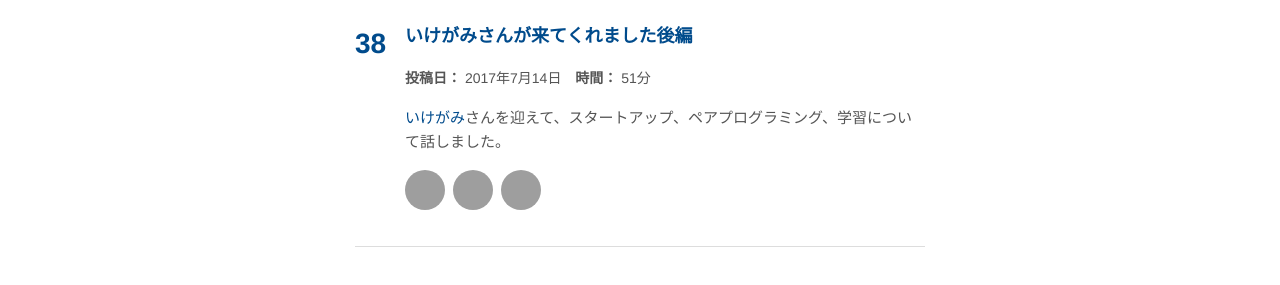
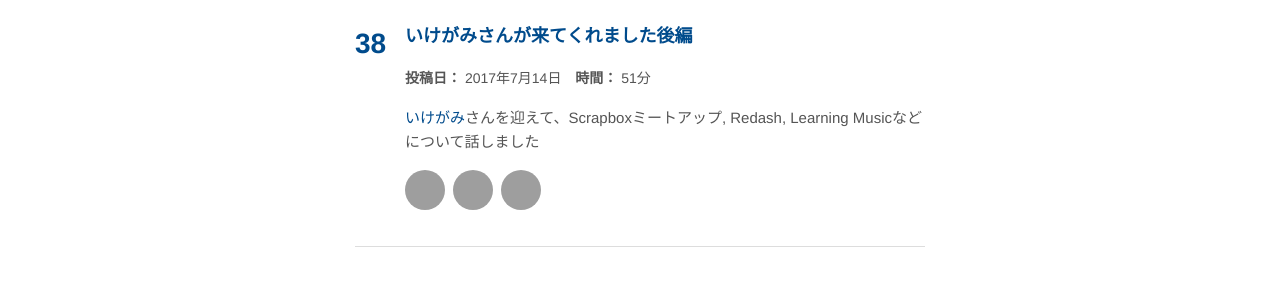
Before and after one commit to kumocast/kumocast.github.io, a Jekyll site: the page built from index.html, in a window 1280 px wide and 900 px high. Shown: the part 426-711 px from the top of the window. Built offline with Jekyll 4.4.1, drawn with Linux system fonts in a browser that asks for light colours; nearby versions of some CDN libraries; grey boxes are pictures that could not be loaded.

Commit message:
お品書き更新

```diff
--- a/_posts/2017-07-14-ikegami-part2.md
+++ b/_posts/2017-07-14-ikegami-part2.md
@@ -5,7 +5,7 @@ date: 2017-07-14 00:00:00
 duration: 51分
 members: ['keicoro', 'gaaamii', 'karur4n']
 audio: http://kumocast.jp/audios/38.mp3
-description: <a href="https://scrapbox.io/kimaben/keicoro" target="blank">いけがみ</a>さんを迎えて、スタートアップ、ペアプログラミング、学習について話しました。
+description: <a href="https://scrapbox.io/kimaben/keicoro" target="blank">いけがみ</a>さんを迎えて、Scrapboxミートアップ, Redash, Learning Musicなどについて話しました
 number: 38
 ---
 
```
